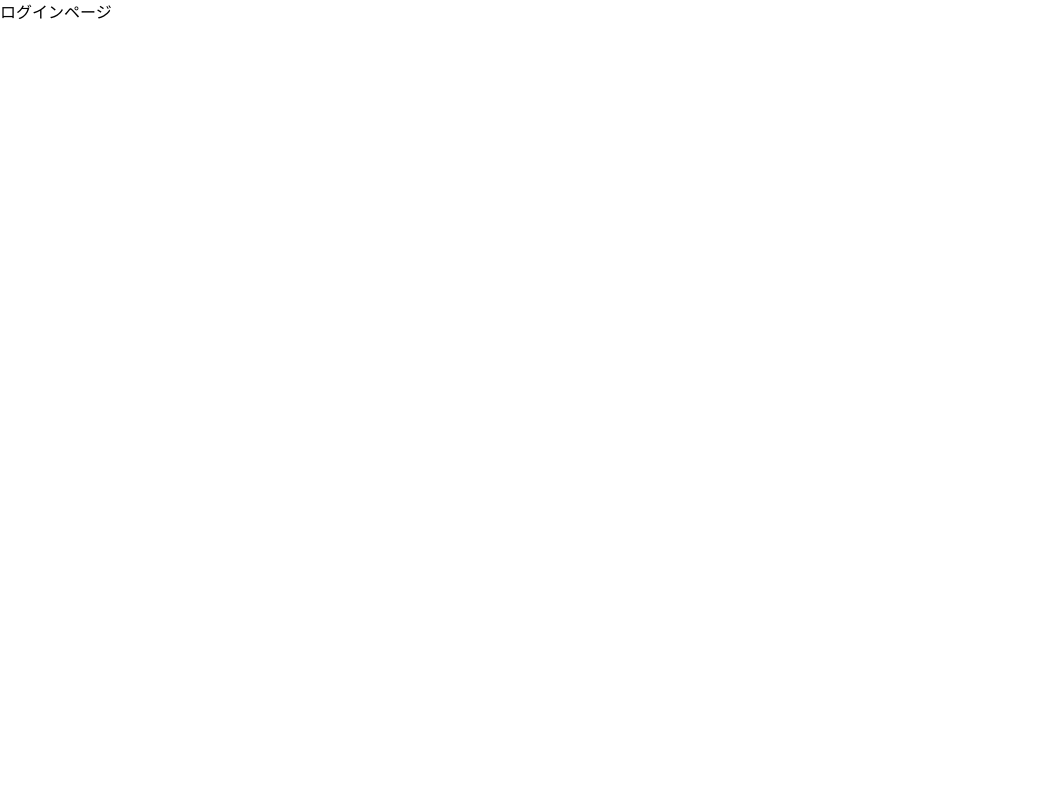
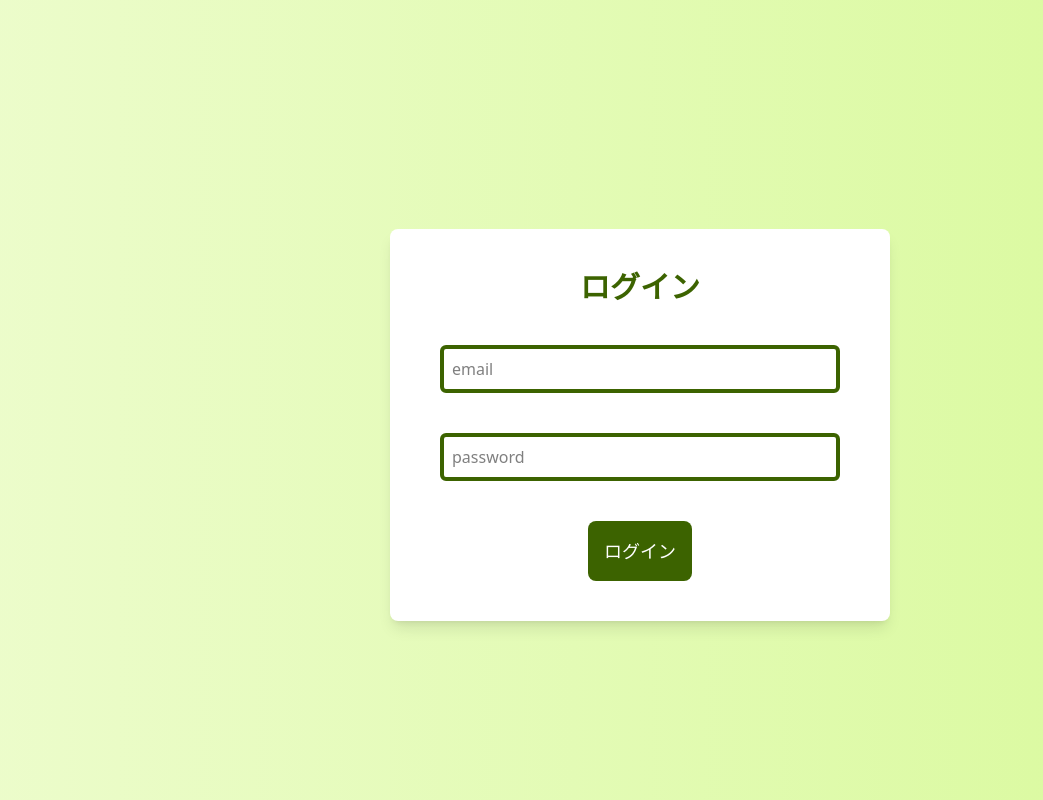
Before and after one commit to Hashimoto-Noriaki/Next-App-Router-Google-Calendar, a Next.js app: page /login in a window 1280 px wide. Shown: the whole page, without its empty margins (0-1043 px from the left). Built offline with nearby package versions, Linux system fonts and the light colour scheme.

Commit message:
feat: ログイン画面を作成

```diff
--- /dev/null
+++ b/src/app/(auth)/layout.tsx
@@ -0,0 +1,13 @@
+import { ReactNode } from 'react'
+
+type PropsType = {
+    children:ReactNode;
+}
+
+export default function AuthLayout({ children }: PropsType) {
+    return (
+        <main className="pt-12.5 bg-linear-to-r from-lime-100 to-lime-200 h-screen flex flex-col justify-center items-center">
+            { children }
+        </main>
+    )
+}
--- /dev/null
+++ b/src/app/(auth)/login/page.tsx
@@ -0,0 +1,28 @@
+import { PrimaryBtn } from '@/shared/components/atoms/PrimaryBtn'
+
+export default function LoginPage() {
+    return (
+        <div className="w-125 bg-white rounded-lg shadow-lg py-10">
+            <form className="flex flex-col items-center justify-center gap-10">
+                <h1 className="text-3xl text-lime-800 font-bold text-center">
+                    ログイン
+                </h1>
+                <div className="w-[80%]">
+                    <input
+                        type="text"
+                        className="w-full border-4 border-solid border-lime-800 rounded-md p-2"
+                        placeholder="email"
+                    />
+                </div>
+                <div className="w-[80%]">
+                    <input
+                        type="password"
+                        className="w-full border-4 border-solid border-lime-800 rounded-md p-2"
+                        placeholder="password"
+                    />
+                </div>
+            <PrimaryBtn>ログイン</PrimaryBtn>
+            </form>
+        </div>
+    )
+}
--- a/src/app/login/page.tsx
+++ /dev/null
@@ -1,5 +0,0 @@
-export default function LoginPage() {
-    return (
-        <div>ログインページ</div>
-    )
-}
```
